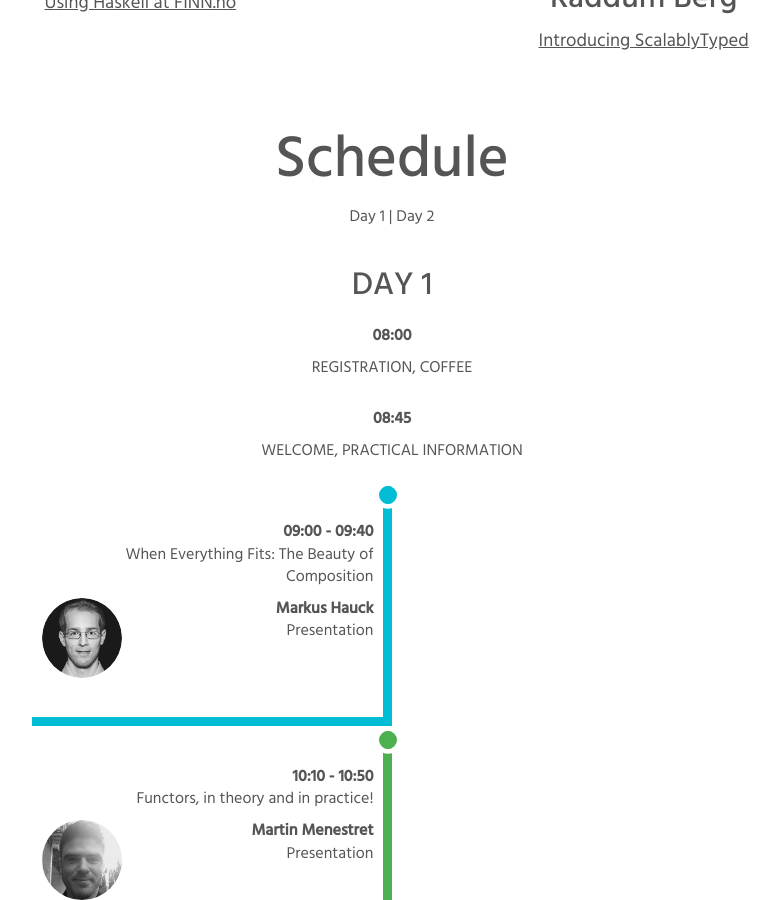
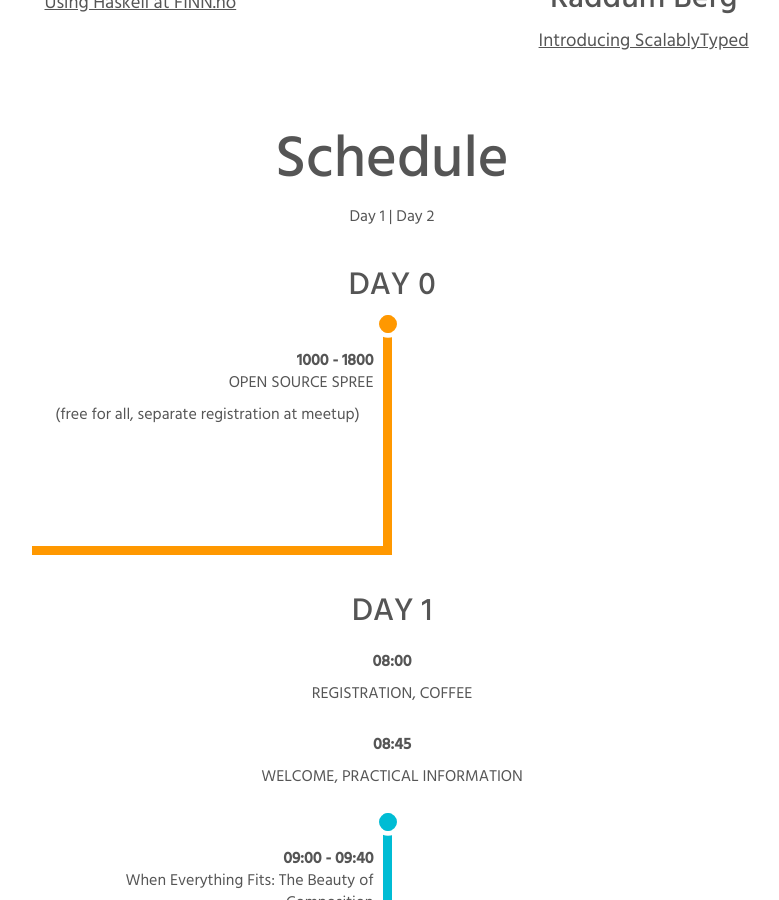
Before and after one commit to flatmaposlo/2019.flatmap.no, a Jekyll site: the page built from index.html, in a window 1280 px wide and 900 px high, scrolled down 4789 px. Shown: the whole window, without its empty margins (248-1027 px from the left). Built offline with Jekyll 4.4.1, drawn with Linux system fonts in a browser that asks for light colours.

Commit message:
add open source spree

```diff
--- a/_includes/section_schedule.html
+++ b/_includes/section_schedule.html
@@ -6,6 +6,21 @@
     </div>
     <div class="row">
         <a name="schedule"></a>
+
+        <div class="day">
+            <a name="day0"></a>
+            <h3>DAY 0</h3>
+        </div>
+        <div class="schedule">
+                <div class="Presentation lookAndFeel orange">
+                    <a href="https://www.meetup.com/scalabin/events/259982942/">
+                        <div class="time">1000 - 1800</div>
+                        <div>OPEN SOURCE SPREE</div>
+                        <div class="conference ">(free for all, separate registration at meetup)</div>
+                    </a>
+                </div>
+            </div>
+        </div>
 
         <div class="day">
             <a name="day1"></a>
```
